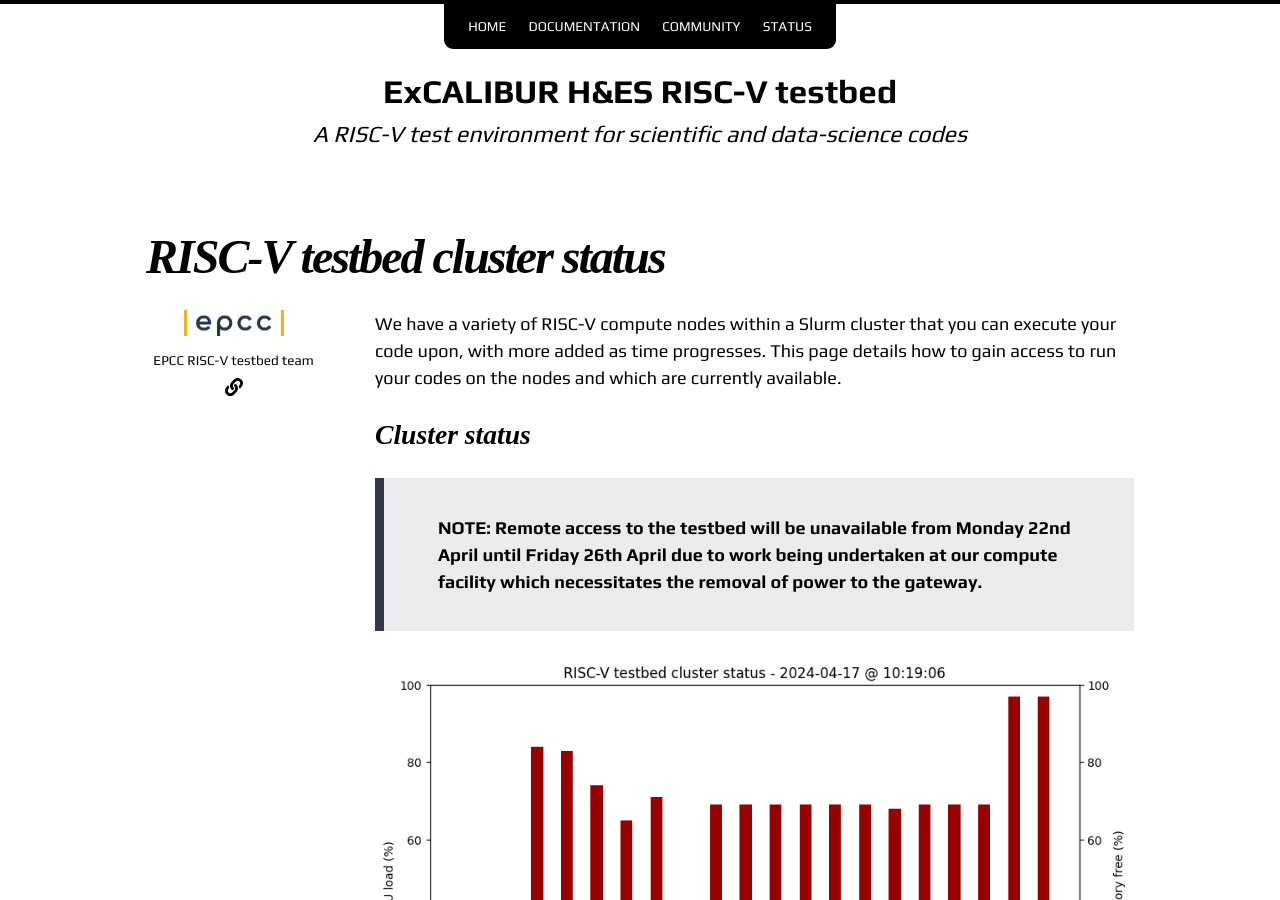
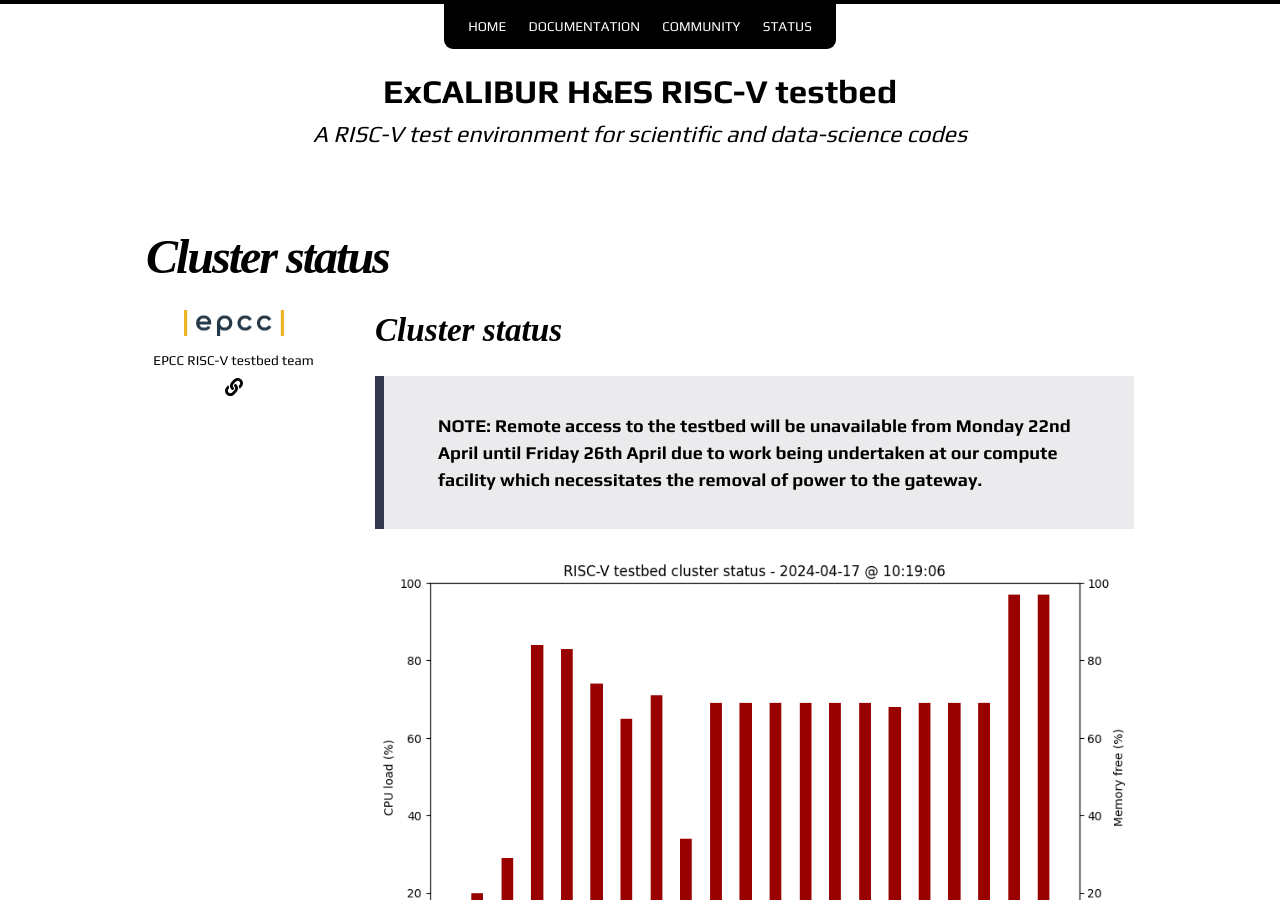
Before and after one commit to RISCVtestbed/riscvtestbed.github.io, a Jekyll site: the page built from status.md, in a window 1280 px wide and 900 px high. Built offline with Jekyll 4.4.1, drawn with Linux system fonts in a browser that asks for light colours; nearby versions of some CDN libraries; our own code applies the rules of GitHub Pages for plain Markdown files.

Commit message:
Updates to config for status

```diff
--- a/status.md
+++ b/status.md
@@ -1,12 +1,10 @@
 ---
-title: "RISC-V testbed cluster status"
+#title: "RISC-V testbed cluster status"
 layout: post
 permalink: /status/
 ---
 
-We have a variety of RISC-V compute nodes within a Slurm cluster that you can execute your code upon, with more added as time progresses. This page details how to gain access to run your codes on the nodes and which are currently available.
-
-## Cluster status
+# Cluster status
 
 > __NOTE: Remote access to the testbed will be unavailable from Monday 22nd April until Friday 26th April due to work being undertaken at our compute facility which necessitates the removal of power to the gateway.__
 
```
